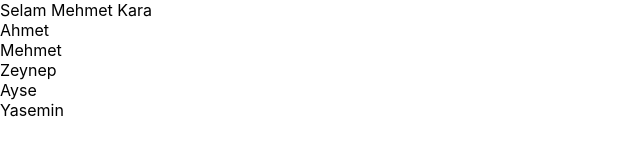
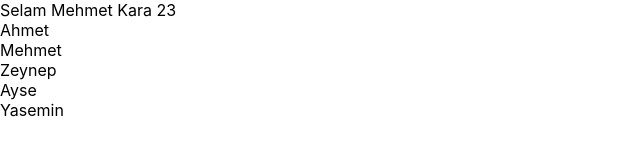
Before and after one commit to SAslan8006/ReactDersleri, a React (Create React App) app: page / in a window 1280 px wide. Shown: the top 160 px of the page, without its empty margins (0-640 px from the left). Built offline with nearby package versions, Linux system fonts and the light colour scheme.

Commit message:
Prop Types

```diff
--- a/src/App.js
+++ b/src/App.js
@@ -3,16 +3,16 @@ import './App.css';
 import User from './componenets/User';
 
 const friends = [
-  { id: 1, name: "Ahmet" },
-  { id: 2, name: "Mehmet" },
-  { id: 3, name: "Zeynep" },
-  { id: 4, name: "Ayse" },
-  { id: 5, name: "Yasemin" }
+  { id: 1, name: "Ahmet", age: 23 },
+  { id: 2, name: "Mehmet", age: 29 },
+  { id: 3, name: "Zeynep", age: 32 },
+  { id: 4, name: "Ayse", age: 45 },
+  { id: 5, name: "Yasemin", age: 40 }
 ]
 function App() {
   return (
     < >
-      <User name="Mehmet" sname="Kara" isLoggedIn={true}
+      <User name="Mehmet" sname="Kara" age={23} isLoggedIn={true}
         friends={friends} />
     </>
   );
--- a/src/componenets/User.js
+++ b/src/componenets/User.js
@@ -1,10 +1,19 @@
-function User({ name, sname, isLoggedIn, friends }) {
+import ProTypes from "prop-types";
+
+function User({ name, sname, isLoggedIn, age, friends }) {
     return (
         <>
-            <div>{isLoggedIn ? `Selam ${name} ${sname}` : "Giriş Yapınız!"}</div>
+            <div>{isLoggedIn ? `Selam ${name} ${sname} ${age}` : "Giriş Yapınız!"}</div>
             {friends.map((friend, index) => <div key={friend.id}>{friend.name}</div>)}
         </>
     )
 }
+User.propTypes = {
+    name: ProTypes.string,
+    sname: ProTypes.string,
+    isLoggedIn: ProTypes.bool,
+    age: ProTypes.number,
+    friends: ProTypes.object
+}
 
 export default User;
```
